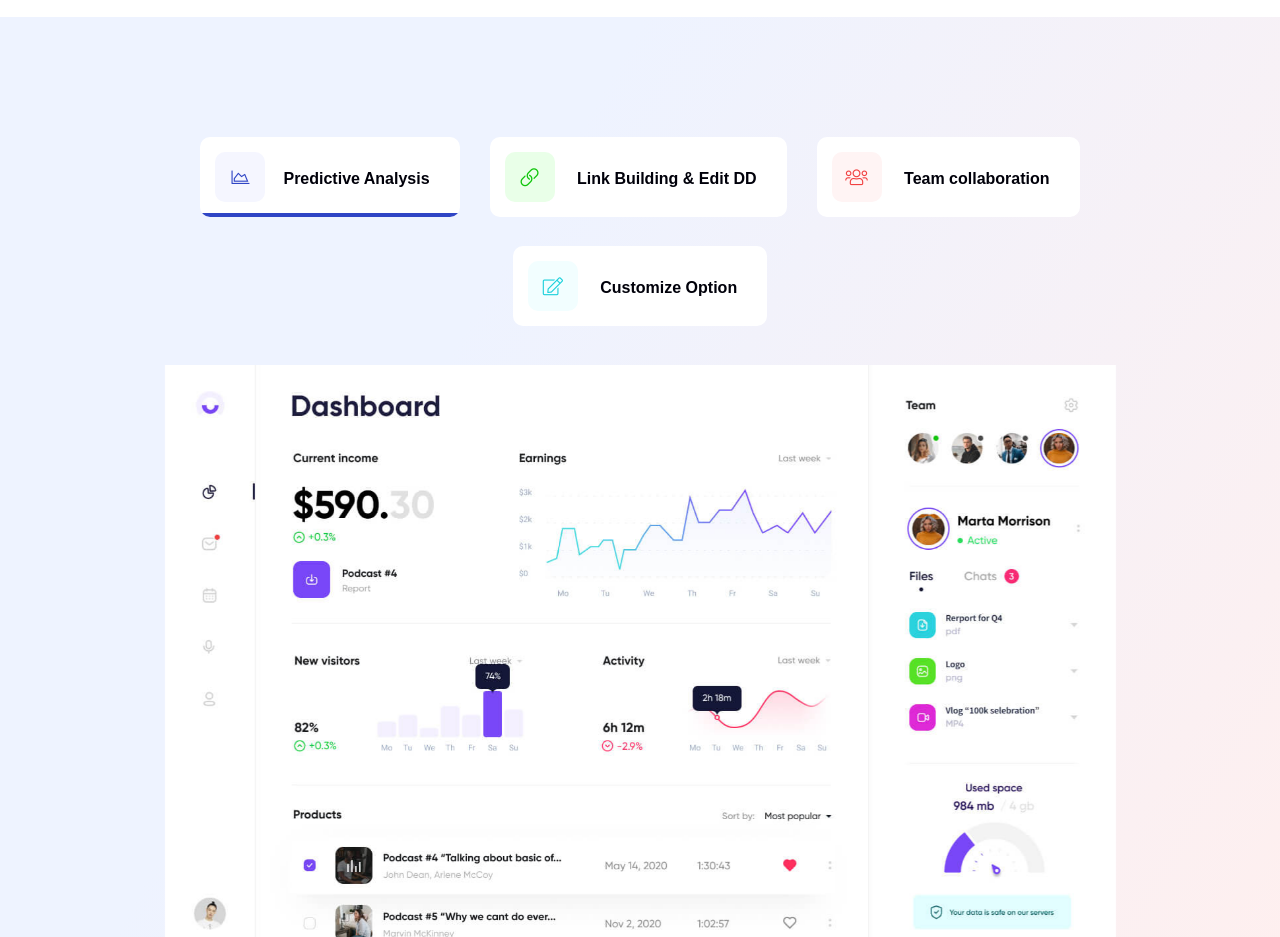
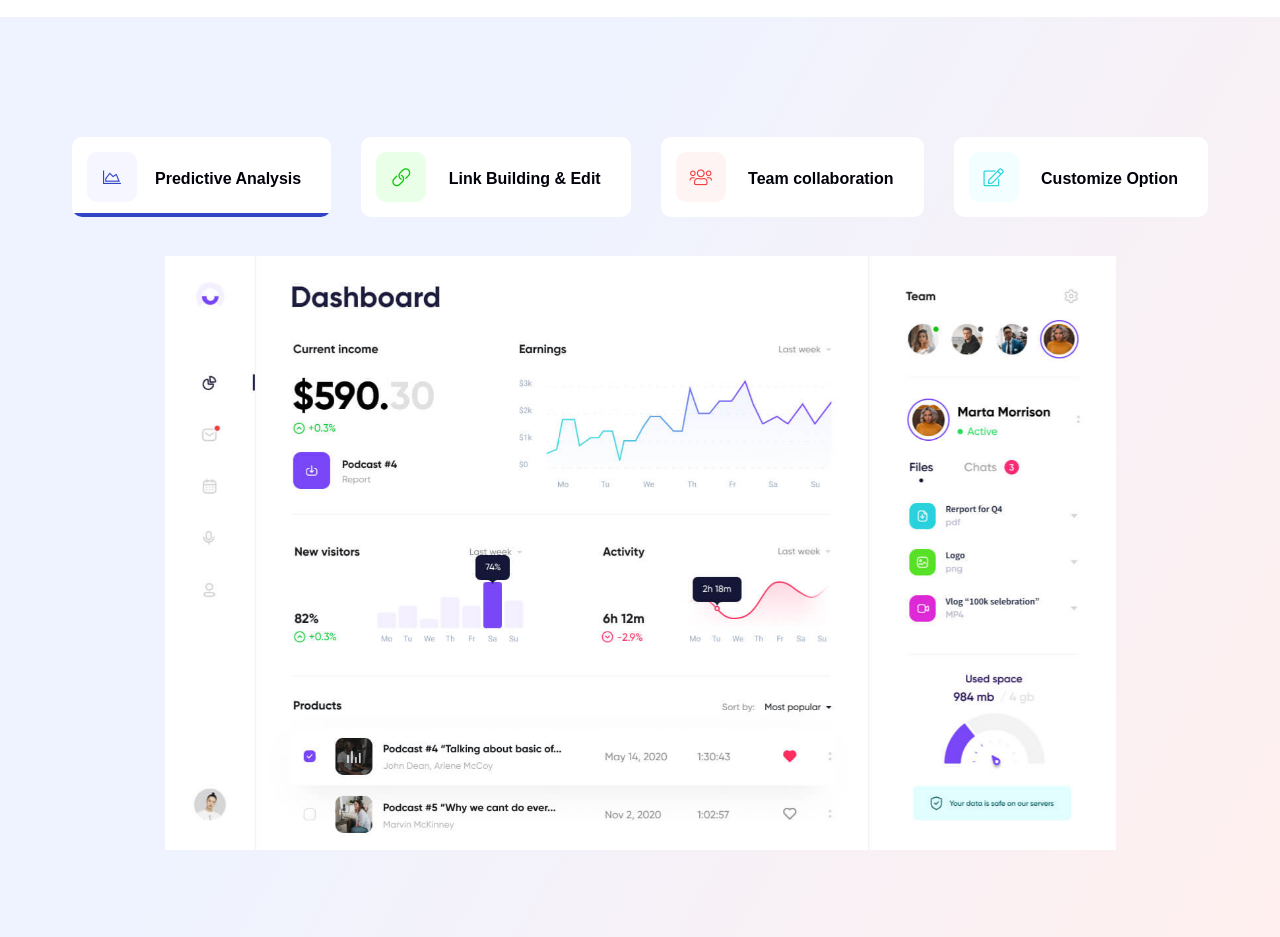
Before and after one commit to LancerAbir/pixila, a Next.js app: page /index-3-onepage in a window 1280 px wide. Shown: the part 1560-2497 px from the top of the page. Built offline with nearby package versions, Linux system fonts and the light colour scheme.

Commit message:
DD Remove

```diff
--- a/src/components/Index-3-OnePage/Index3OnePageProcessTabSection.js
+++ b/src/components/Index-3-OnePage/Index3OnePageProcessTabSection.js
@@ -38,7 +38,7 @@ const Index3OnePageProcessTabSection = () => {
                                 role="tab"
                             >
                                 <i className="fal fa-link" /> Link Building
-                                &amp; Edit DD
+                                &amp; Edit
                             </button>
                         </li>
                         <li
```
